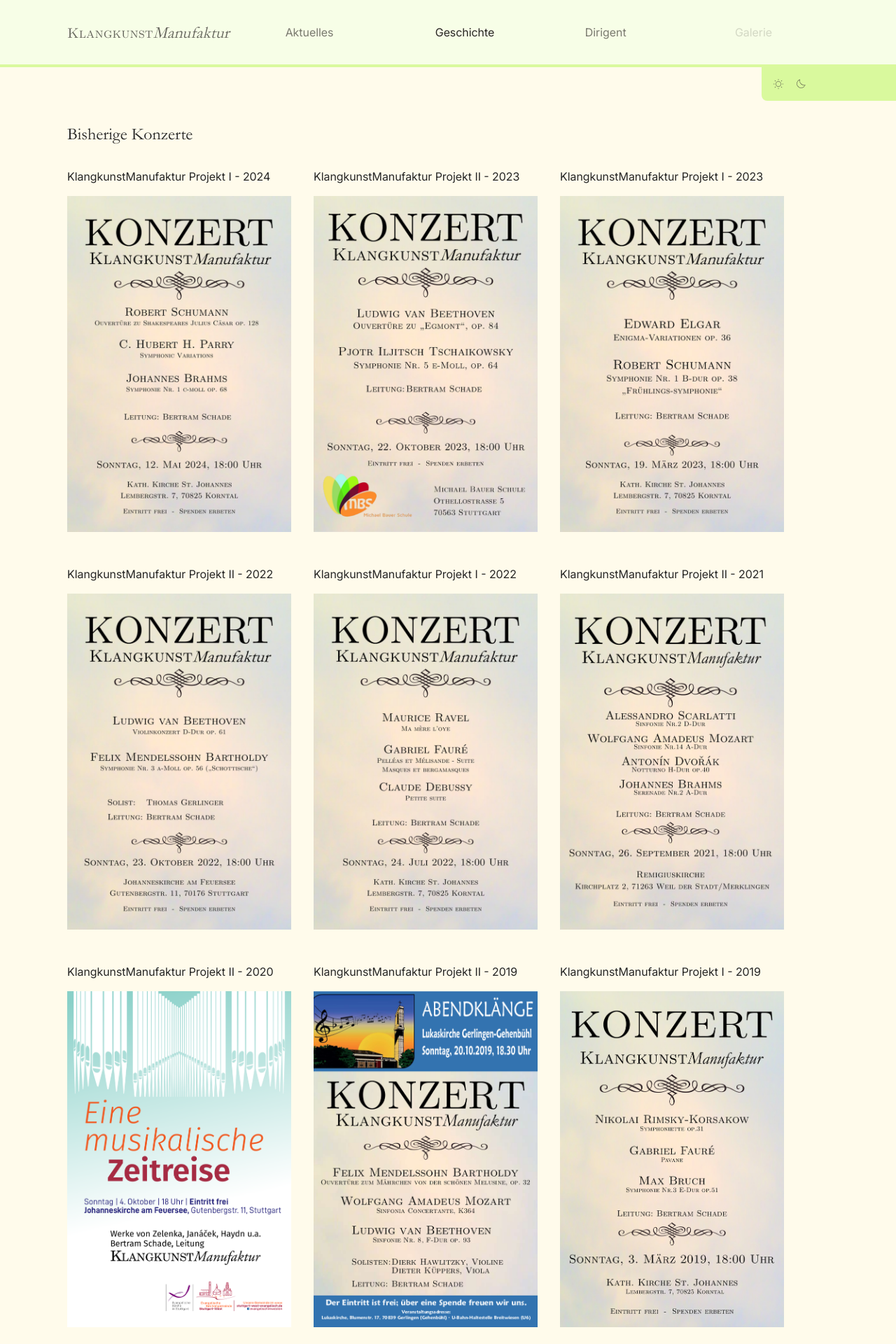
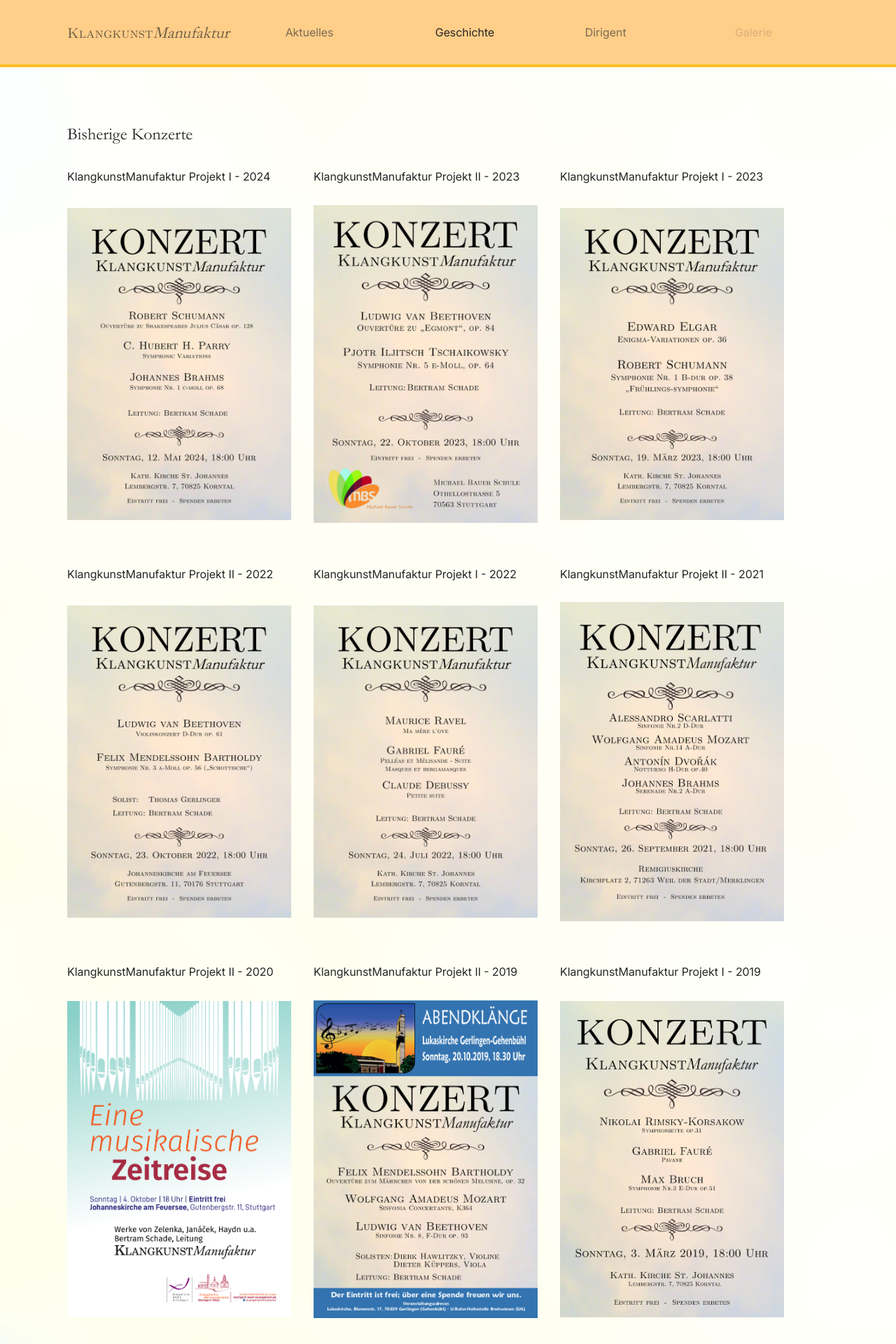
Before and after one commit to FrankWuensch/klangkunst_website_project, a Jekyll site: the page built from geschichte.html, in a window 1280 px wide. Shown: the top 1920 px of the page at 70% size. Built offline with Jekyll 4.4.1, drawn with Linux system fonts in a browser that asks for light colours.

Commit message:
change colors and temporarily remove darkmode

```diff
--- a/_config.yml
+++ b/_config.yml
@@ -6,6 +6,7 @@
 url: "" # the base hostname & protocol for your site, e.g. http://example.com
 nav_title_1: Klangkunst
 nav_title_2: Manufaktur
+img: "background.png"
 navs:
   - text: Aktuelles
     link: "index.html"
--- a/_includes/footer.html
+++ b/_includes/footer.html
@@ -1,5 +1,5 @@
 <footer
-  class="flex-0 fixed bottom-0 z-10 flex h-12 w-full border-t-[3px] border-lime-200 bg-lime-50 text-xs text-stone-900/70 xl:h-20 xl:text-sm dark:border-slate-500 dark:bg-zinc-800 dark:text-white/50"
+  class="flex-0 fixed bottom-0 z-10 flex h-12 w-full border-t-[3px] border-amber-400 bg-orange-250 text-xs text-stone-900/70 xl:h-20 xl:text-sm dark:border-slate-500 dark:bg-zinc-800 dark:text-white/50"
 >
   <div
     class="mx-auto flex h-full w-full max-w-6xl items-center justify-between text-center"
--- a/_includes/header.html
+++ b/_includes/header.html
@@ -1,5 +1,5 @@
 <header
-  class="flex-0 fixed top-0 z-10 flex h-16 w-full items-center justify-between overflow-hidden border-b-4 border-lime-200 bg-lime-50 text-stone-700/70 xl:h-24 dark:border-slate-500 dark:bg-zinc-800 dark:text-white/50"
+  class="flex-0 fixed top-0 z-10 flex h-16 w-full items-center justify-between overflow-hidden border-b-4 border-amber-400 bg-orange-250 text-stone-700/70 xl:h-24 dark:border-slate-500 dark:bg-zinc-800 dark:text-white/50"
 >
   <span
     class="relative flex w-full shrink items-center justify-between whitespace-nowrap xl:mx-auto xl:max-w-6xl"
@@ -33,9 +33,9 @@
     {% endfor %}
   </span>
 </header>
-
+<!-- darkmode feature
 <div
-  class="fixed right-0 top-0 z-10 flex h-12 w-48 flex-row items-center gap-x-4 rounded-bl-lg bg-lime-200 pl-4 text-stone-700 max-xl:hidden xl:mt-24 dark:bg-slate-500"
+  class="fixed right-0 top-0 z-10 flex h-12 w-48 flex-row items-center gap-x-4 rounded-bl-lg bg-amber-400 pl-4 text-stone-700 max-xl:hidden xl:mt-24 dark:bg-slate-500"
 >
   <span
     id="light-mode-btn"
@@ -45,4 +45,4 @@
     id="dark-mode-btn"
     class="icon-[ph--moon-thin] hover:cursor-pointer hover:font-black hover:text-stone-900 dark:text-white/80 dark:hover:text-white"
   ></span>
-</div>
+</div> -->
--- a/_layouts/default.html
+++ b/_layouts/default.html
@@ -18,7 +18,7 @@
 </head>
 
 <body
-  class="normal relative mx-auto flex h-full w-full overflow-hidden bg-amber-50 pb-12 pt-16 duration-700 ease-in-out xl:pb-20 xl:pt-24 dark:bg-zinc-900">
+  class="normal relative mx-auto flex h-full w-full overflow-hidden bg-[url('{{site.baseurl}}{{site.img}}')] bg-no-repeat bg-cover bg-fixed pb-12 pt-16 duration-700 ease-in-out xl:pb-20 xl:pt-24 dark:bg-zinc-900">
   {% include menu.html %} {% include header.html %}
   <main id="main-container" class="relative mx-auto h-full w-full flex-1 overflow-y-auto hyphens-auto py-10 xl:py-20">
     <div id="content" class="mx-auto w-full px-8 xl:max-w-6xl">
--- a/dist/output.css
+++ b/dist/output.css
@@ -1,5 +1,5 @@
 /*
-! tailwindcss v3.4.10 | MIT License | https://tailwindcss.com
+! tailwindcss v3.4.1 | MIT License | https://tailwindcss.com
 */
 
 /*
@@ -211,8 +211,6 @@
   /* 1 */
   line-height: inherit;
   /* 1 */
-  letter-spacing: inherit;
-  /* 1 */
   color: inherit;
   /* 1 */
   margin: 0;
@@ -236,9 +234,9 @@
 */
 
 button,
-input:where([type='button']),
-input:where([type='reset']),
-input:where([type='submit']) {
+[type='button'],
+[type='reset'],
+[type='submit'] {
   -webkit-appearance: button;
   /* 1 */
   background-color: transparent;
@@ -494,10 +492,6 @@
   --tw-backdrop-opacity:  ;
   --tw-backdrop-saturate:  ;
   --tw-backdrop-sepia:  ;
-  --tw-contain-size:  ;
-  --tw-contain-layout:  ;
-  --tw-contain-paint:  ;
-  --tw-contain-style:  ;
 }
 
 ::backdrop {
@@ -548,10 +542,6 @@
   --tw-backdrop-opacity:  ;
   --tw-backdrop-saturate:  ;
   --tw-backdrop-sepia:  ;
-  --tw-contain-size:  ;
-  --tw-contain-layout:  ;
-  --tw-contain-paint:  ;
-  --tw-contain-style:  ;
 }
 
 .icon-\[ph--moon-thin\] {
@@ -641,10 +631,6 @@
 
 .mb-12 {
   margin-bottom: 3rem;
-}
-
-.mb-4 {
-  margin-bottom: 1rem;
 }
 
 .mb-6 {
@@ -831,9 +817,9 @@
   border-top-width: 3px;
 }
 
-.border-lime-200 {
+.border-amber-400 {
   --tw-border-opacity: 1;
-  border-color: rgb(217 249 157 / var(--tw-border-opacity));
+  border-color: rgb(251 191 36 / var(--tw-border-opacity));
 }
 
 .border-stone-400 {
@@ -841,19 +827,19 @@
   border-color: rgb(168 162 158 / var(--tw-border-opacity));
 }
 
+.bg-amber-100 {
+  --tw-bg-opacity: 1;
+  background-color: rgb(254 243 199 / var(--tw-bg-opacity));
+}
+
+.bg-amber-400 {
+  --tw-bg-opacity: 1;
+  background-color: rgb(251 191 36 / var(--tw-bg-opacity));
+}
+
 .bg-amber-50 {
   --tw-bg-opacity: 1;
   background-color: rgb(255 251 235 / var(--tw-bg-opacity));
-}
-
-.bg-lime-200 {
-  --tw-bg-opacity: 1;
-  background-color: rgb(217 249 157 / var(--tw-bg-opacity));
-}
-
-.bg-lime-50 {
-  --tw-bg-opacity: 1;
-  background-color: rgb(247 254 231 / var(--tw-bg-opacity));
 }
 
 .bg-stone-50 {
@@ -863,6 +849,31 @@
 
 .bg-white\/50 {
   background-color: rgb(255 255 255 / 0.5);
+}
+
+.bg-orange-250 {
+  --tw-bg-opacity: 1;
+  background-color: rgb(255 206 137 / var(--tw-bg-opacity));
+}
+
+.bg-\[url\(\'background\.png\'\)\] {
+  background-image: url('background.png');
+}
+
+.bg-\[url\(\'\{\{site\.baseurl\}\}\{\{site\.img\}\}\'\)\] {
+  background-image: url('{{site.baseurl}}{{site.img}}');
+}
+
+.bg-cover {
+  background-size: cover;
+}
+
+.bg-fixed {
+  background-attachment: fixed;
+}
+
+.bg-no-repeat {
+  background-repeat: no-repeat;
 }
 
 .object-contain {
@@ -905,6 +916,10 @@
 
 .pr-8 {
   padding-right: 2rem;
+}
+
+.pt-0 {
+  padding-top: 0px;
 }
 
 .pt-0\.5 {
--- a/geschichte.html
+++ b/geschichte.html
@@ -11,7 +11,7 @@
     <div class="flex w-80 flex-col gap-y-4">
       <p>{{poster.title}}</p>
       <img
-        class="clickable aspect-[2/3] w-full object-cover dark:bg-black dark:opacity-50"
+        class="clickable aspect-[2/3] w-full object-contain dark:bg-black dark:opacity-50"
         src="{{site.baseurl}}{{poster.src}}"
         loading="lazy"
       />
--- a/src/active_elements.js
+++ b/src/active_elements.js
@@ -10,7 +10,6 @@
         } else {
             navLink.classList.remove("active");
         }
-        console.log(`${actualLink} vs ${homeLink}`);
         if (actualLink === homeLink) {
             home.classList.add('active');
             home.classList.remove('dark:text-white/40');
--- a/tailwind.config.js
+++ b/tailwind.config.js
@@ -9,6 +9,9 @@
       colors: {
         neutral: {
           750: "#393939",
+        },
+        orange: {
+          250: "#ffce89",
         }
       }
     },
```
Also changed, not shown: dist/background.png (added), 10 other files.
